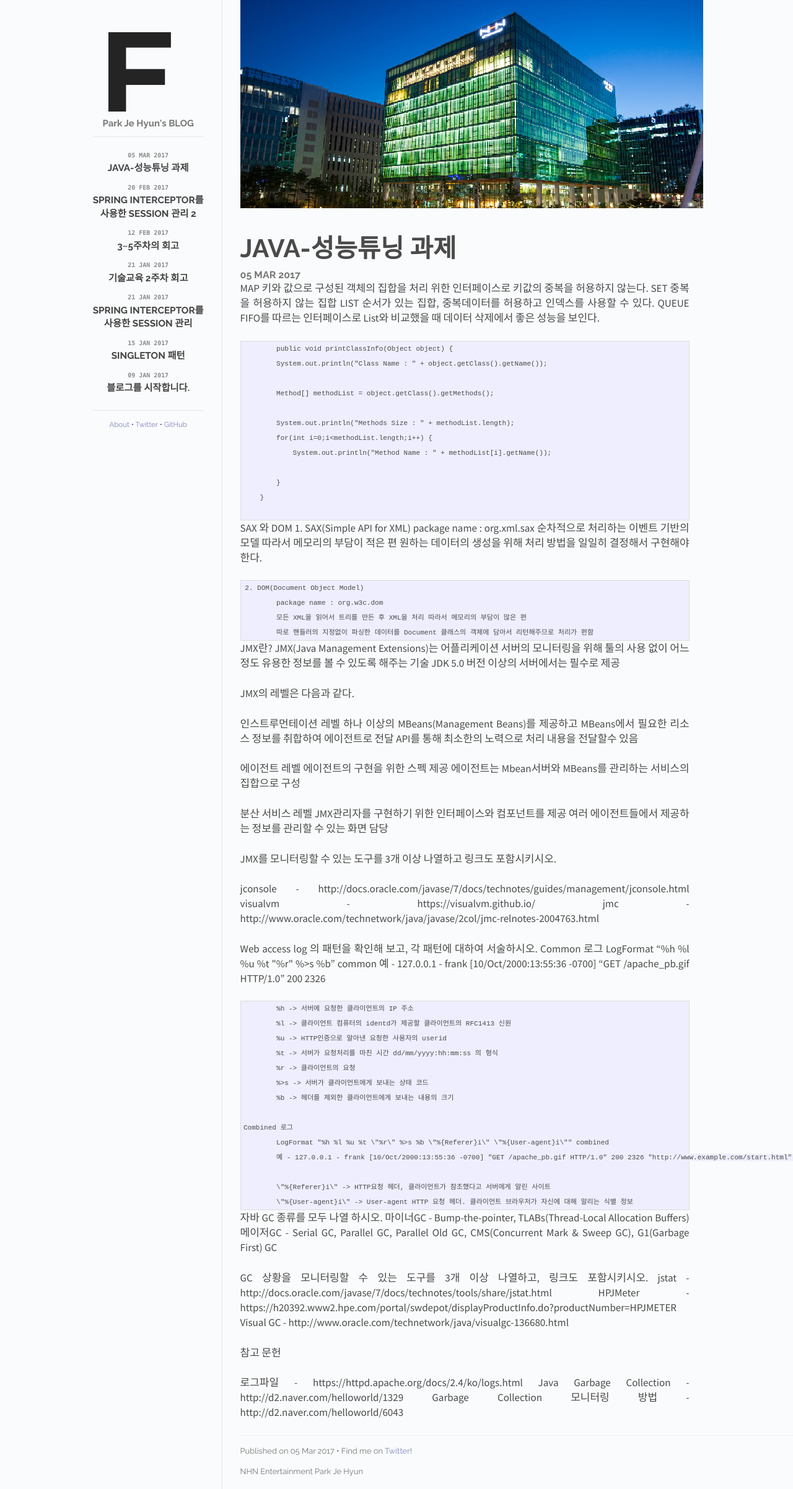
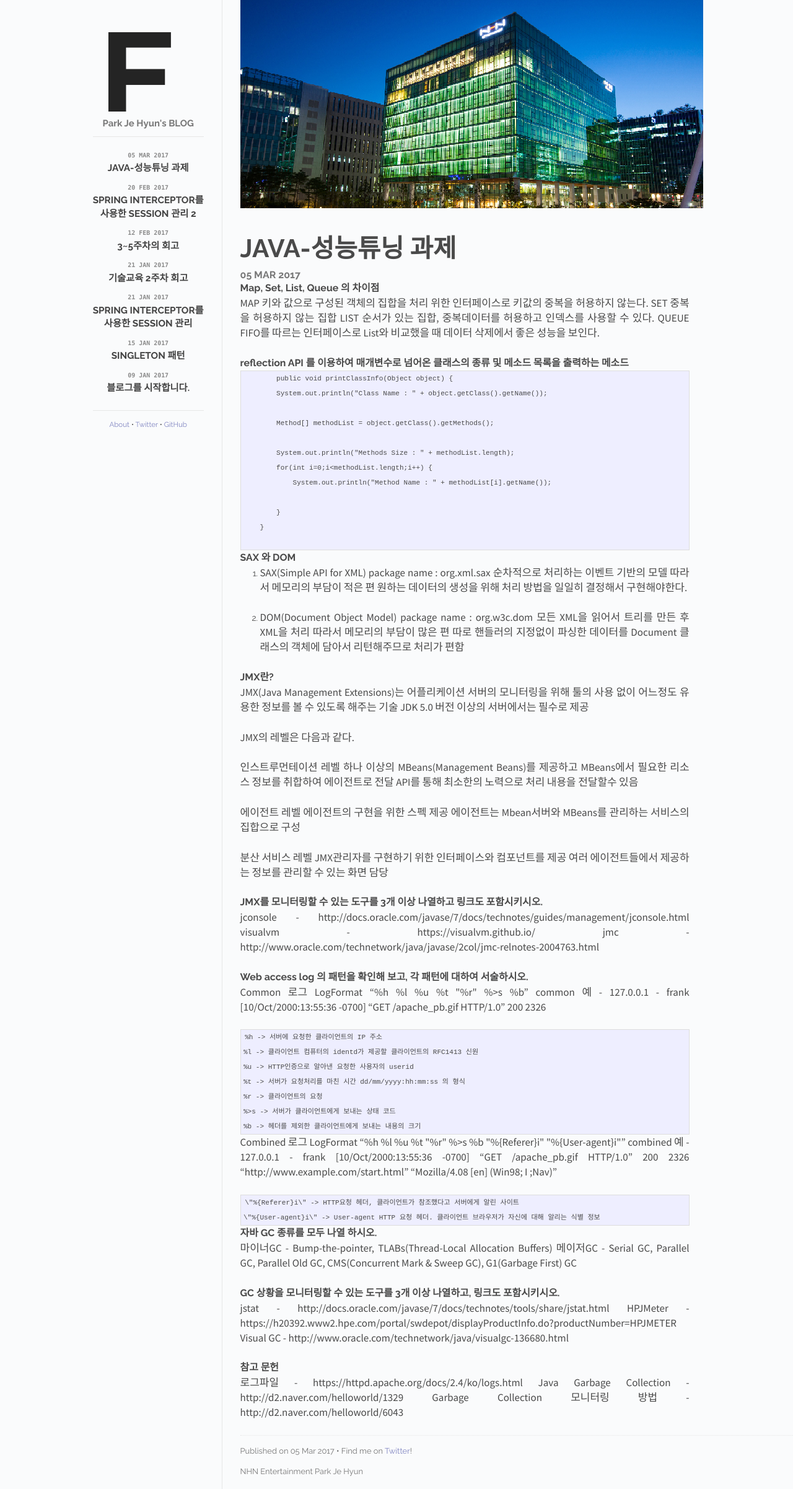
Before and after one commit to ParkJeHyun/ParkJeHyun.github.io, a Jekyll site: the page built from _posts/2017-3-05-Java-성능튜닝 과제.md, in a window 1280 px wide. Shown: the whole page at 62% size. Built offline with Jekyll 4.4.1, drawn with Linux system fonts in a browser that asks for light colours; comment, search, counter and statistics services are not loaded.

Commit message:
Update 2017-3-05-Java-성능튜닝 과제.md

````diff
--- a/_posts/2017-3-05-Java-성능튜닝 과제.md
+++ b/_posts/2017-3-05-Java-성능튜닝 과제.md
@@ -3,6 +3,8 @@ layout: post
 title: Java-성능튜닝 과제
 cover: cover.jpg
 ---
+
+### Map, Set, List, Queue 의 차이점
 
 MAP
 	키와 값으로 구성된 객체의 집합을 처리 위한 인터페이스로 키값의 중복을 허용하지 않는다.
@@ -13,6 +15,8 @@ LIST
 QUEUE
 	FIFO를 따르는 인터페이스로 List와 비교했을 때 데이터 삭제에서 좋은 성능을 보인다.
 
+
+### reflection API 를 이용하여 매개변수로 넘어온 클래스의 종류 및 메소드 목록을 출력하는 메소드
 
 ```
 	public void printClassInfo(Object object) {
@@ -29,19 +33,21 @@ QUEUE
 
 ```
 
-SAX 와 DOM
-	1. SAX(Simple API for XML)
-		package name : org.xml.sax
-		순차적으로 처리하는 이벤트 기반의 모델 따라서 메모리의 부담이 적은 편
-		원하는 데이터의 생성을 위해 처리 방법을 일일히 결정해서 구현해야한다.
+### SAX 와 DOM
 
-	2. DOM(Document Object Model)
-		package name : org.w3c.dom
-		모든 XML을 읽어서 트리를 만든 후 XML을 처리 따라서 메모리의 부담이 많은 편
-		따로 핸들러의 지정없이 파싱한 데이터를 Document 클래스의 객체에 담아서 리턴해주므로 처리가 편함
+1. SAX(Simple API for XML)
+	package name : org.xml.sax
+	순차적으로 처리하는 이벤트 기반의 모델 따라서 메모리의 부담이 적은 편
+	원하는 데이터의 생성을 위해 처리 방법을 일일히 결정해서 구현해야한다.
+
+2. DOM(Document Object Model)
+	package name : org.w3c.dom
+	모든 XML을 읽어서 트리를 만든 후 XML을 처리 따라서 메모리의 부담이 많은 편
+	따로 핸들러의 지정없이 파싱한 데이터를 Document 클래스의 객체에 담아서 리턴해주므로 처리가 편함
 
 
-JMX란?
+### JMX란?
+
 JMX(Java Management Extensions)는 어플리케이션 서버의 모니터링을 위해 툴의 사용 없이 어느정도 유용한 정보를 볼 수 있도록 해주는 기술
 JDK 5.0 버전 이상의 서버에서는 필수로 제공
 
@@ -60,43 +66,46 @@ JMX의 레벨은 다음과 같다.
 	여러 에이전트들에서 제공하는 정보를 관리할 수 있는 화면 담당
 
 
-JMX를 모니터링할 수 있는 도구를 3개 이상 나열하고 링크도 포함시키시오.
+### JMX를 모니터링할 수 있는 도구를 3개 이상 나열하고 링크도 포함시키시오.
 
 jconsole - http://docs.oracle.com/javase/7/docs/technotes/guides/management/jconsole.html
 visualvm - https://visualvm.github.io/
 jmc - http://www.oracle.com/technetwork/java/javase/2col/jmc-relnotes-2004763.html
 
-Web access log 의 패턴을 확인해 보고, 각 패턴에 대하여 서술하시오.
-	Common 로그
-		LogFormat "%h %l %u %t \"%r\" %>s %b" common
-		예 - 127.0.0.1 - frank [10/Oct/2000:13:55:36 -0700] "GET /apache_pb.gif HTTP/1.0" 200 2326
+### Web access log 의 패턴을 확인해 보고, 각 패턴에 대하여 서술하시오.
 
-		%h -> 서버에 요청한 클라이언트의 IP 주소
-		%l -> 클라이언트 컴퓨터의 identd가 제공할 클라이언트의 RFC1413 신원
-		%u -> HTTP인증으로 알아낸 요청한 사용자의 userid
-		%t -> 서버가 요청처리를 마친 시간 dd/mm/yyyy:hh:mm:ss 의 형식
-		%r -> 클라이언트의 요청
-		%>s -> 서버가 클라이언트에게 보내는 상태 코드
-		%b -> 헤더를 제외한 클라이언트에게 보내는 내용의 크기
+Common 로그
+	LogFormat "%h %l %u %t \"%r\" %>s %b" common
+	예 - 127.0.0.1 - frank [10/Oct/2000:13:55:36 -0700] "GET /apache_pb.gif HTTP/1.0" 200 2326
 
-	Combined 로그
-		LogFormat "%h %l %u %t \"%r\" %>s %b \"%{Referer}i\" \"%{User-agent}i\"" combined
-		예 - 127.0.0.1 - frank [10/Oct/2000:13:55:36 -0700] "GET /apache_pb.gif HTTP/1.0" 200 2326 "http://www.example.com/start.html" "Mozilla/4.08 [en] (Win98; I ;Nav)"
+	%h -> 서버에 요청한 클라이언트의 IP 주소
+	%l -> 클라이언트 컴퓨터의 identd가 제공할 클라이언트의 RFC1413 신원
+	%u -> HTTP인증으로 알아낸 요청한 사용자의 userid
+	%t -> 서버가 요청처리를 마친 시간 dd/mm/yyyy:hh:mm:ss 의 형식
+	%r -> 클라이언트의 요청
+	%>s -> 서버가 클라이언트에게 보내는 상태 코드
+	%b -> 헤더를 제외한 클라이언트에게 보내는 내용의 크기
 
-		\"%{Referer}i\" -> HTTP요청 헤더, 클라이언트가 참조했다고 서버에게 알린 사이트
-		\"%{User-agent}i\" -> User-agent HTTP 요청 헤더. 클라이언트 브라우저가 자신에 대해 알리는 식별 정보
+Combined 로그
+	LogFormat "%h %l %u %t \"%r\" %>s %b \"%{Referer}i\" \"%{User-agent}i\"" combined
+	예 - 127.0.0.1 - frank [10/Oct/2000:13:55:36 -0700] "GET /apache_pb.gif HTTP/1.0" 200 2326 "http://www.example.com/start.html" 		"Mozilla/4.08 [en] (Win98; I ;Nav)"
+
+	\"%{Referer}i\" -> HTTP요청 헤더, 클라이언트가 참조했다고 서버에게 알린 사이트
+	\"%{User-agent}i\" -> User-agent HTTP 요청 헤더. 클라이언트 브라우저가 자신에 대해 알리는 식별 정보
 
 
-자바 GC 종류를 모두 나열 하시오.
-	마이너GC - Bump-the-pointer, TLABs(Thread-Local Allocation Buffers)
-	메이저GC - Serial GC, Parallel GC, Parallel Old GC, CMS(Concurrent Mark & Sweep GC), G1(Garbage First) GC
+### 자바 GC 종류를 모두 나열 하시오.
 
-GC 상황을 모니터링할 수 있는 도구를 3개 이상 나열하고, 링크도 포함시키시오.
-	jstat - http://docs.oracle.com/javase/7/docs/technotes/tools/share/jstat.html
-	HPJMeter - https://h20392.www2.hpe.com/portal/swdepot/displayProductInfo.do?productNumber=HPJMETER
-	Visual GC - http://www.oracle.com/technetwork/java/visualgc-136680.html
+마이너GC - Bump-the-pointer, TLABs(Thread-Local Allocation Buffers)
+메이저GC - Serial GC, Parallel GC, Parallel Old GC, CMS(Concurrent Mark & Sweep GC), G1(Garbage First) GC
 
-참고 문헌
+### GC 상황을 모니터링할 수 있는 도구를 3개 이상 나열하고, 링크도 포함시키시오.
+
+jstat - http://docs.oracle.com/javase/7/docs/technotes/tools/share/jstat.html
+HPJMeter - https://h20392.www2.hpe.com/portal/swdepot/displayProductInfo.do?productNumber=HPJMETER
+Visual GC - http://www.oracle.com/technetwork/java/visualgc-136680.html
+
+### 참고 문헌
 
 로그파일 - https://httpd.apache.org/docs/2.4/ko/logs.html
 Java Garbage Collection - http://d2.naver.com/helloworld/1329
````
